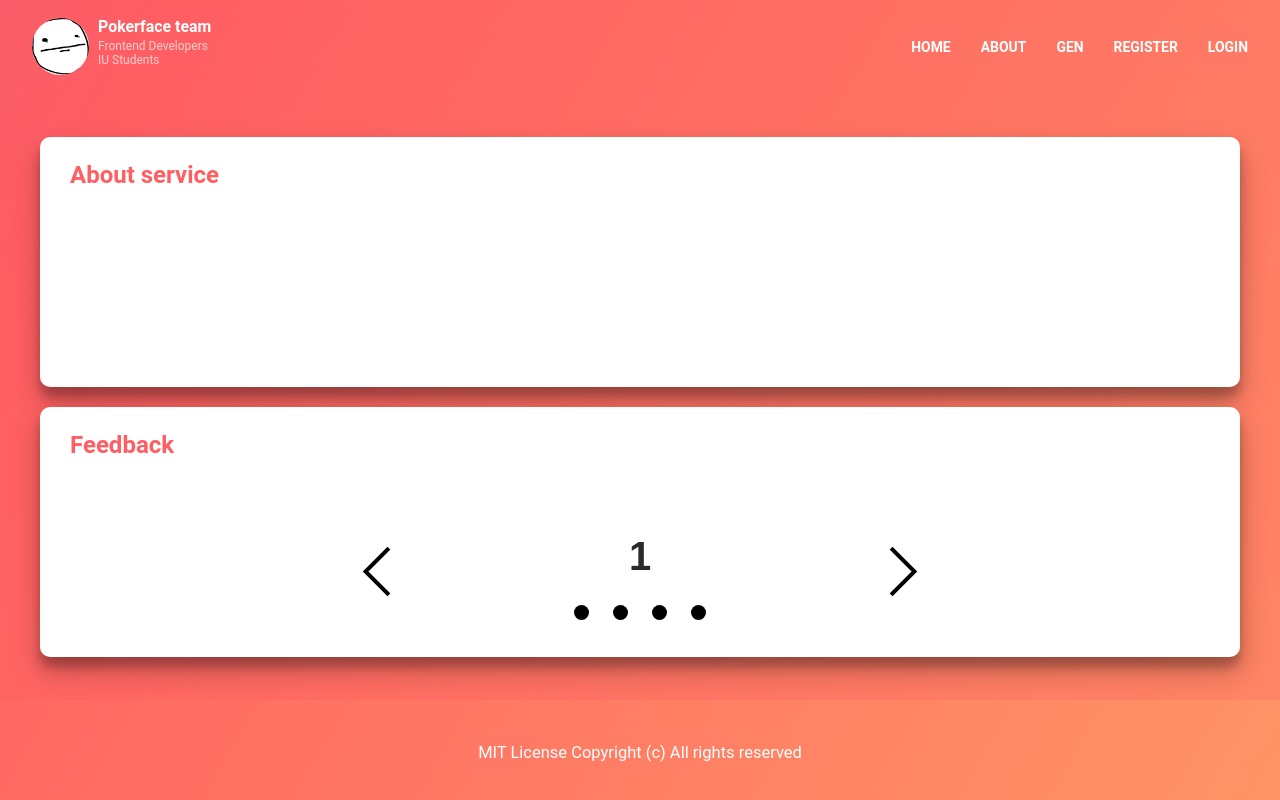
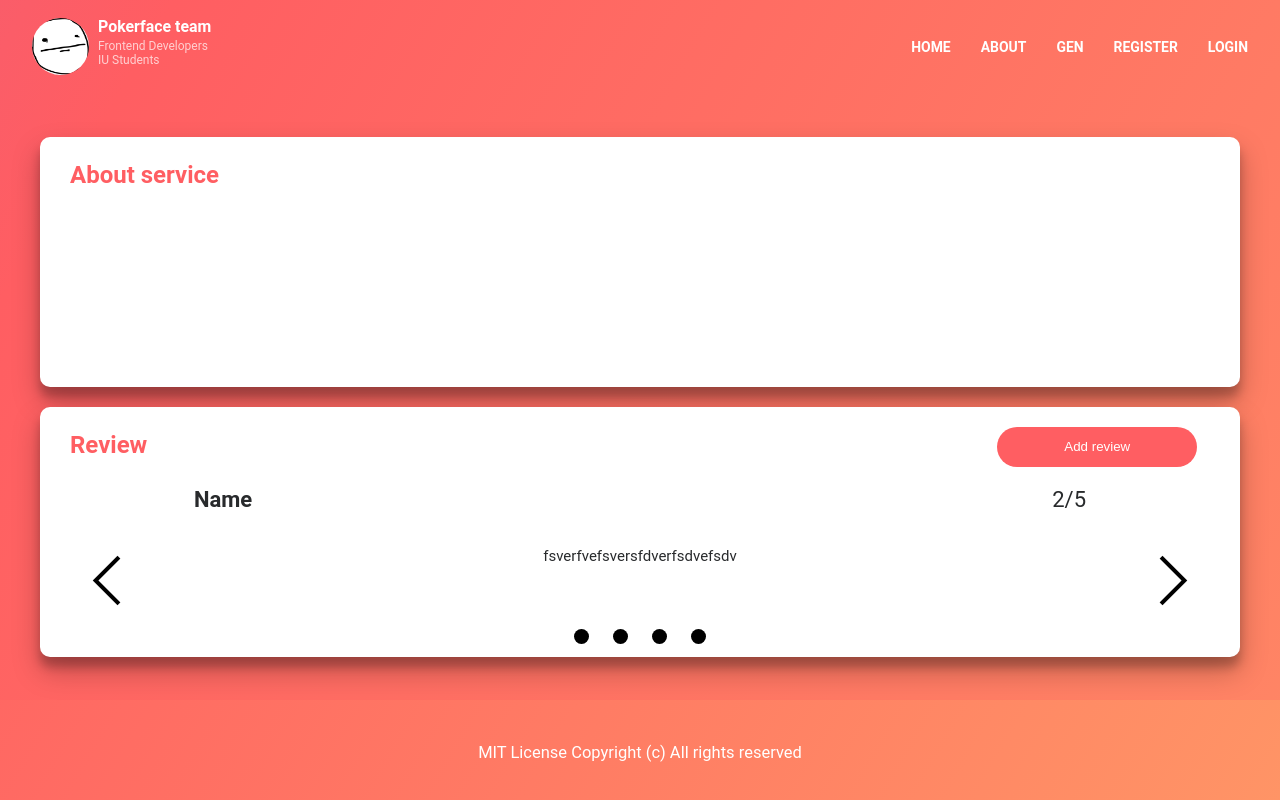
Before and after one commit to iucdcs1/fwd_synthetic, a SvelteKit app: page /pagehome in a window 1280 px wide. Built offline with nearby package versions, Linux system fonts and the light colour scheme; no server answers.

Commit message:
added review section

```diff
--- a/src/routes/pagehome/+page.svelte
+++ b/src/routes/pagehome/+page.svelte
@@ -1,4 +1,12 @@
 <script lang="ts">
+    async function replacing(buttonId: string) {
+    // Assuming '../review' is the base URL, append the buttonId as a URL parameter
+    window.location.replace(`../review?button=${buttonId}`);
+    }
+    async function replacingbutton(buttonId: string) {
+    // Assuming '../review' is the base URL, append the buttonId as a URL parameter
+    window.location.replace(`../addreview?button=${buttonId}`);
+  }
 </script>
 
 <div class="pagehome__main">
@@ -6,27 +14,54 @@
     <p class="pagehome__service">About service</p>
   </div>
   <div class="pagehome__container2">
-		<p class="pagehome__feedback">Feedback</p>
+    <div class="pagehome__container2header">
+        <p class="pagehome__feedback">Review</p>
+        <button class="pagehome__add" on:click={() => replacingbutton('Button')}>Add review</button>
+    </div>
     <div class="slider-container">
       <div class="slider">
         <div class="slides">
           <div id="slides__1" class="slide">
-						<span class="slide__text">1</span>
+            <div class="slides__alltext">
+            <div class="slide__header">
+                <h3 class="slide__name">Name</h3>
+                <p class="slide__grade">2/5</p>
+            </div>
+                <button class="slide__button" id="slides__button1" on:click={() => replacing('Button1')}><p class="slides__text">fsverfvefsversfdverfsdvefsdv</p></button>
+            </div>
             <a class="slide__prev" href="#slides__4" title="Next" />
             <a class="slide__next" href="#slides__2" title="Next" />
           </div>
           <div id="slides__2" class="slide">
-						<span class="slide__text">2</span>
+            <div class="slides__alltext">
+                <div class="slide__header">
+                    <h3 class="slide__name">Name</h3>
+                    <p class="slide__grade">3/5</p>
+                </div>
+                <button class="slide__button" on:click={() => replacing('Button2')}><p class="slides__text">fsverfvefsversfdverfsdvefsdv</p></button>
+            </div>
             <a class="slide__prev" href="#slides__1" title="Prev" />
             <a class="slide__next" href="#slides__3" title="Next" />
           </div>
           <div id="slides__3" class="slide">
-						<span class="slide__text">3</span>
+            <div class="slides__alltext">
+                <div class="slide__header">
+                    <h3 class="slide__name">Name</h3>
+                    <p class="slide__grade">4/5</p>
+                </div>
+                <button class="slide__button" id="slides__button3" on:click={() => replacing('Button3')}><p class="slides__text">fsverfvefsversfdverfsdvefsdv</p></button>
+            </div>
             <a class="slide__prev" href="#slides__2" title="Prev" />
             <a class="slide__next" href="#slides__4" title="Next" />
           </div>
           <div id="slides__4" class="slide">
-						<span class="slide__text">4</span>
+            <div class="slides__alltext">
+                <div class="slide__header">
+                    <h3 class="slide__name">Name</h3>
+                    <p class="slide__grade">2/5</p>
+                </div>
+                <button class="slide__button" id="slides__button4" on:click={() => replacing('Button4')}><p class="slides__text">fsverfvefsversfdverfsdvefsdv</p></button>
+            </div>
             <a class="slide__prev" href="#slides__3" title="Prev" />
             <a class="slide__next" href="#slides__1" title="Prev" />
           </div>
--- a/static/css/blocks/pagehome.less
+++ b/static/css/blocks/pagehome.less
@@ -41,15 +41,12 @@
       bottom: 0; /* Position the slider at the bottom border of container2 */
       left: 0; /* Align the slider to the left border of container2 */
       width: 100%;
-    height: 200px; /* Set the height of the slider container */
+      height: 180px; /* Set the height of the slider container */
       display: flex;
-    align-items: center;
-    justify-content: center;
     }
 
     .slider {
       width: 100%;
-    max-width: 600px;
       text-align: center;
       overflow: hidden;
       position: relative;
@@ -70,7 +67,6 @@
     .slide {
       display: flex;
       justify-content: center;
-    align-items: center;
       flex-shrink: 0;
       width: 100%;
       height: 150px;
@@ -117,7 +113,6 @@
       height: 35px;
       border: solid black;
       border-width: 0 4px 4px 0;
-    padding: 3px;
       box-sizing: border-box;
     }
 
@@ -147,3 +142,54 @@
       background-color: black;
       margin: 0 10px 0 10px;
     }
+    .slide__header{
+        display: flex;
+        flex-direction: row;
+        gap: 800px;
+        margin-top: 10px;
+    }
+.slide__grade{
+    margin: 0;
+    font-size: 22px;
+}
+.slide__name{
+    margin: 0;
+    font-size: 22px;
+}
+.slides__alltext{
+    display: flex;
+    flex-direction: column;
+    margin: 0;
+    gap: 20px;
+}
+.slide__button{
+    background: none;
+  border: none;
+  padding: 0;
+  margin: 0;
+  font-size: inherit;
+  font-family: inherit;
+  color: inherit;
+  cursor: pointer;
+}
+.pagehome__container2header{
+  display: flex;
+  flex-direction: row;
+  gap: 850px;
+}
+.pagehome__add{
+  width: 200px;
+	height: 40px;
+	background-color: #ff5e62;
+	border: none;
+	color: #fff;
+	border-radius: 50px;
+	cursor: pointer;
+	transition: all 0.3s ease-in-out;
+	text-align: center;
+  margin-top: 20px;
+}
+.pagehome__addtext{
+
+ color:white;
+}
--- a/static/css/style.css
+++ b/static/css/style.css
@@ -493,15 +493,12 @@ td {
   left: 0;
   /* Align the slider to the left border of container2 */
   width: 100%;
-  height: 200px;
+  height: 180px;
   /* Set the height of the slider container */
   display: flex;
-  align-items: center;
-  justify-content: center;
 }
 .slider {
   width: 100%;
-  max-width: 600px;
   text-align: center;
   overflow: hidden;
   position: relative;
@@ -519,7 +516,6 @@ td {
 .slide {
   display: flex;
   justify-content: center;
-  align-items: center;
   flex-shrink: 0;
   width: 100%;
   height: 150px;
@@ -531,9 +527,9 @@ td {
   transform: scale(1);
 }
 .slide__text {
-	font-size: 40px;
-	font-weight: bold;
-	font-family: sans-serif;
+  font-size: 40px;
+  font-weight: bold;
+  font-family: sans-serif;
 }
 .slide a {
   background: none;
@@ -561,7 +557,6 @@ a.slide__next,
   height: 35px;
   border: solid black;
   border-width: 0 4px 4px 0;
-  padding: 3px;
   box-sizing: border-box;
 }
 .slider::before,
@@ -581,13 +576,6 @@ a.slide__next,
   margin-left: -100px;
   /* Center the navigation horizontally */
   text-align: center;
-	box-sizing: border-box;
-	position: absolute;
-	bottom: 5%;
-	left: 50%;
-	width: 200px;
-	margin-left: -100px;
-	text-align: center;
 }
 .slider__navlink {
   display: inline-block;
@@ -597,3 +585,131 @@ a.slide__next,
   background-color: black;
   margin: 0 10px 0 10px;
 }
+.slide__header {
+  display: flex;
+  flex-direction: row;
+  gap: 800px;
+  margin-top: 10px;
+}
+.slide__grade {
+  margin: 0;
+  font-size: 22px;
+}
+.slide__name {
+  margin: 0;
+  font-size: 22px;
+}
+.slides__alltext {
+  display: flex;
+  flex-direction: column;
+  margin: 0;
+  gap: 20px;
+}
+.slide__button {
+  background: none;
+  border: none;
+  padding: 0;
+  margin: 0;
+  font-size: inherit;
+  font-family: inherit;
+  color: inherit;
+  cursor: pointer;
+}
+.pagehome__container2header {
+  display: flex;
+  flex-direction: row;
+  gap: 850px;
+}
+.pagehome__add {
+  width: 200px;
+  height: 40px;
+  background-color: #ff5e62;
+  border: none;
+  color: #fff;
+  border-radius: 50px;
+  cursor: pointer;
+  transition: all 0.3s ease-in-out;
+  text-align: center;
+  margin-top: 20px;
+}
+.pagehome__addtext {
+  color: white;
+}
+.review {
+  background: #fff;
+  border-radius: 10px;
+  box-shadow: 0px 14px 28px rgba(0, 0, 0, 0.25), 0px 10px 10px rgba(0, 0, 0, 0.22);
+  width: 1200px;
+  height: 500px;
+  max-width: 100%;
+  position: relative;
+  padding: 40px;
+  box-sizing: border-box;
+}
+.review__text {
+  font-size: 20px;
+}
+.review__back {
+  width: 200px;
+  height: 40px;
+  background-color: #ff5e62;
+  border: none;
+  color: #fff;
+  border-radius: 50px;
+  cursor: pointer;
+  transition: all 0.3s ease-in-out;
+  text-align: center;
+  margin-top: 340px;
+}
+.addreview {
+  background: #fff;
+  border-radius: 10px;
+  box-shadow: 0px 14px 28px rgba(0, 0, 0, 0.25), 0px 10px 10px rgba(0, 0, 0, 0.22);
+  width: 600px;
+  height: 300px;
+  max-width: 100%;
+  position: relative;
+  padding: 40px;
+  box-sizing: border-box;
+}
+.addreview__title {
+  color: #ff5e62;
+  text-align: center;
+}
+.addreview__form {
+  display: flex;
+  flex-direction: column;
+  justify-items: center;
+}
+.addreview__submit {
+  width: 200px;
+  height: 40px;
+  background-color: #ff5e62;
+  border: none;
+  color: #fff;
+  border-radius: 50px;
+  cursor: pointer;
+  transition: all 0.3s ease-in-out;
+  text-align: center;
+  margin-top: 20px;
+  position: relative;
+  left: 50%;
+  transform: translate(-50%, 0);
+}
+.addreview__grade {
+  display: flex;
+  flex-direction: row;
+  gap: 20px;
+  padding-left: 10px;
+}
+.addreview__gradetext {
+  color: gray;
+}
+.addreview__gradelist {
+  width: 200px;
+  height: 40px;
+  text-align: center;
+  border: 2px solid #ff5e62;
+  border-radius: 10px;
+  color: #000000;
+}
--- a/static/css/style.less
+++ b/static/css/style.less
@@ -50,3 +50,5 @@ h6 {
 @import 'blocks/about.less';
 @import 'blocks/home.less';
 @import 'blocks/pagehome.less';
+@import 'blocks/review.less';
+@import 'blocks/addreview.less';
```
Also changed, not shown: src/routes/addreview/+page.svelte (added, +23 -0 lines), src/routes/review/+page.svelte (added, +33 -0 lines), static/css/blocks/addreview.less (added, +54 -0 lines), static/css/blocks/review.less (added, +30 -0 lines). Lines whose indentation alone changed are shown as unchanged.
